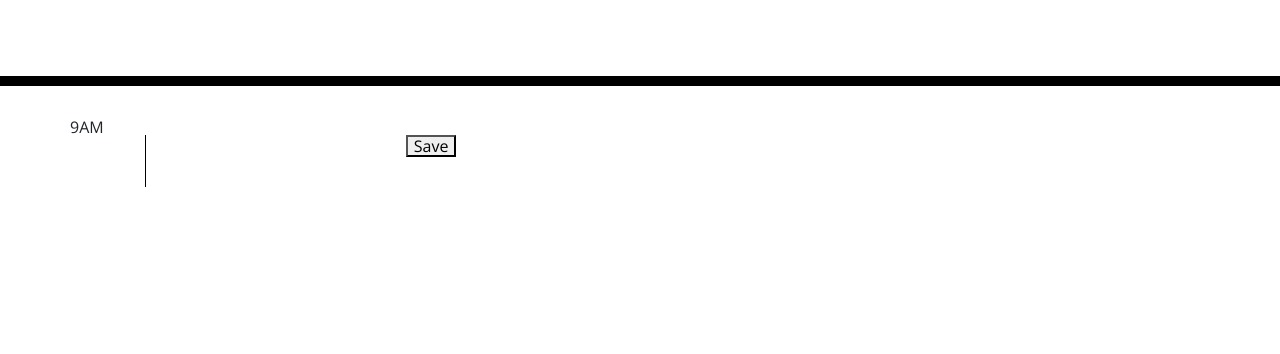
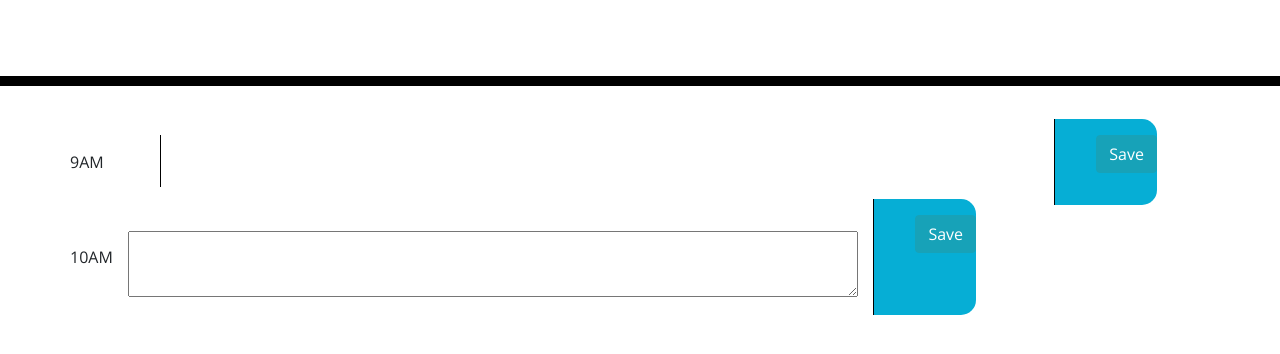
Before and after one commit to namgiwoong/day-scheduler, a plain HTML site: page index.html in a window 1280 px wide. Shown: the part 182-536 px from the top of the page. Drawn offline with nearby package versions, Linux system fonts and the light colour scheme.

Commit message:
worked on html layout with bootstrap.

```diff
--- a/index.html
+++ b/index.html
@@ -31,15 +31,28 @@
     <div class="container">
       <!-- Timeblocks go here -->
       <div class="row">
-        <div>9AM</div>
-        <div>
-          <textarea></textarea>
+        <div class="align-self-center">9AM</div>
+        <div class="col-10">
+          <textarea class="col-10 textarea"></textarea>
         </div>
-        <div>
-          <button data-hour="9">Save</button>
+        <div class="saveBtn">
+          <button class="btn btn-info " data-hour="9">Save</button>
+        </div>
+      </div>
+</div>
+
+<div class="container">
+<div class="row">
+      <div class="align-self-center">10AM</div>
+        <div class="col-sm-8">
+          <textarea  class="w-100 p-3"></textarea>
+        </div>
+        <div class="saveBtn">
+          <button class="btn btn-info" data-hour="10">Save</button>
         </div>
       </div>
     </div>
+  </div>
 
     <script src="https://cdnjs.cloudflare.com/ajax/libs/jquery/3.2.1/jquery.min.js"></script>
     <script src="https://cdnjs.cloudflare.com/ajax/libs/moment.js/2.24.0/moment.min.js"></script>
--- a/script.js
+++ b/script.js
@@ -20,7 +20,7 @@ for (var i = 9; i <= 17; i++) {
         <textarea>${data}</textarea>
     </div>
     <div>
-        <button data-hour="${i}">Save</button>
+        <button class="btn btn-info" data-hour="${i}">Save</button>
     </div>
     </div>
     `;
--- a/style.css
+++ b/style.css
@@ -1,10 +1,10 @@
 body {
-  font-family: 'Open Sans', sans-serif;
+  font-family: "Open Sans", sans-serif;
   font-size: 16px;
   line-height: 1;
 }
 
-textarea {
+.textarea {
   background: transparent;
   border: none;
   resize: none;
```
